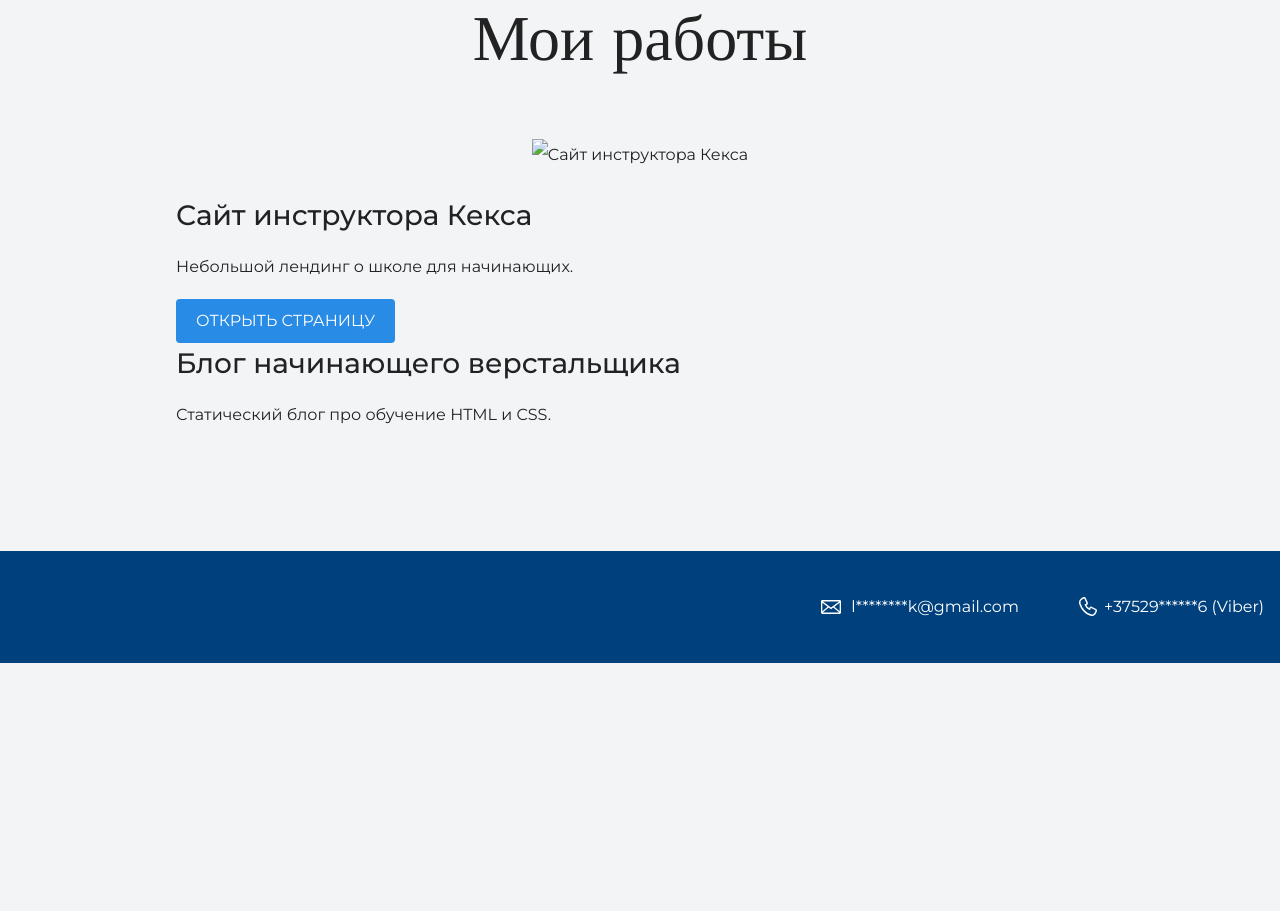
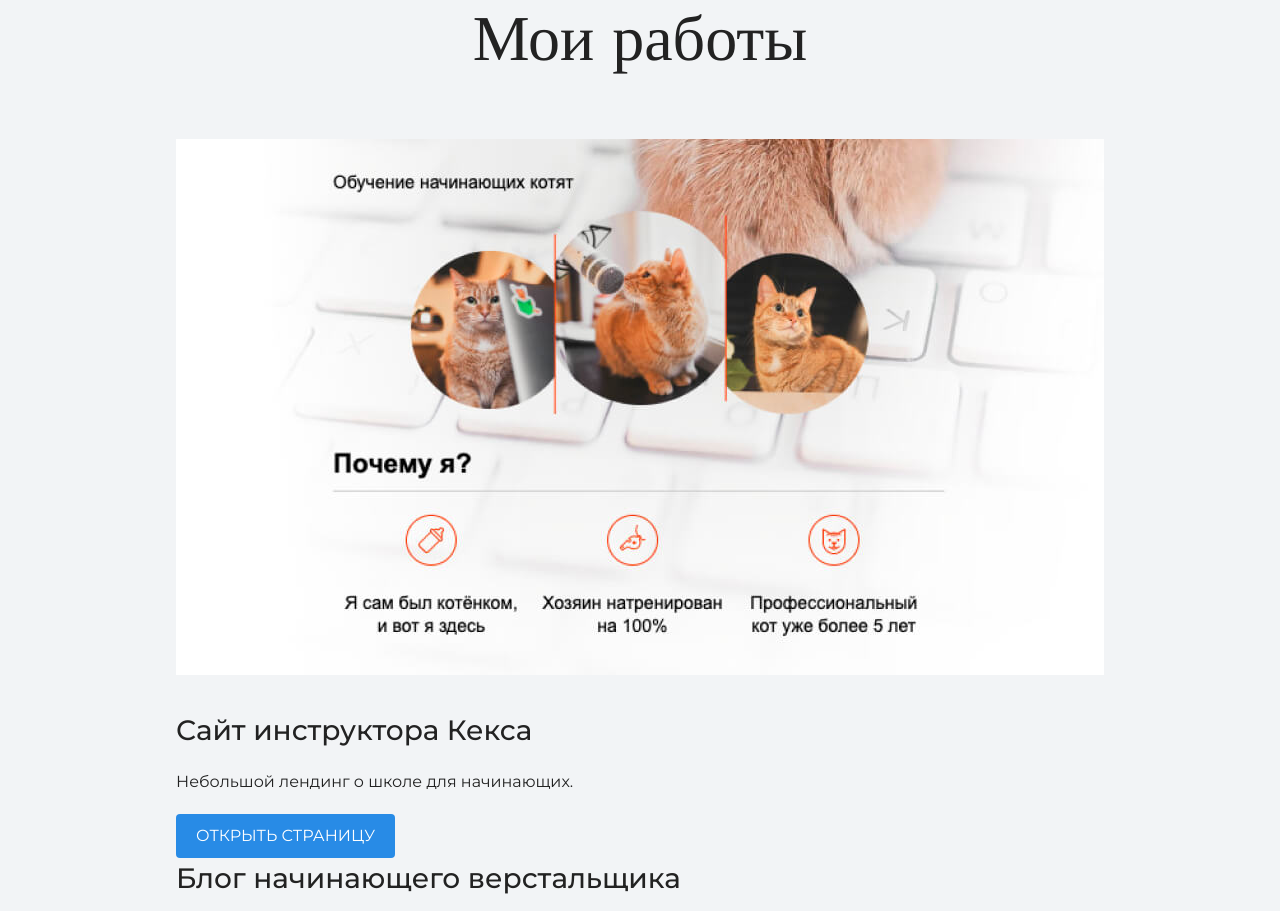
Before and after one commit to lyddyl/my-test-site, a plain HTML site: page index.html in a window 1280 px wide. Shown: the part 2068-2979 px from the top of the page. Before the commit the page ends 2731 px from the top, so only its background shows below. Drawn offline with nearby package versions, Linux system fonts and the light colour scheme.

Commit message:
Update index.html

```diff
--- a/index.html
+++ b/index.html
@@ -40,7 +40,7 @@
       <h2 class="subheading">Мои работы</h2>
 
       <figure class="project-image">
-      	<img href="files/project.jpg" width="928" height="536" alt="Cайт инструктора Кекса">
+      	<img src="files/project.jpg" width="928" height="536" alt="Cайт инструктора Кекса">
       </figure>
       <h3>Сайт инструктора Кекса</h3>
       <p>Небольшой лендинг о школе для начинающих.</p>
```
